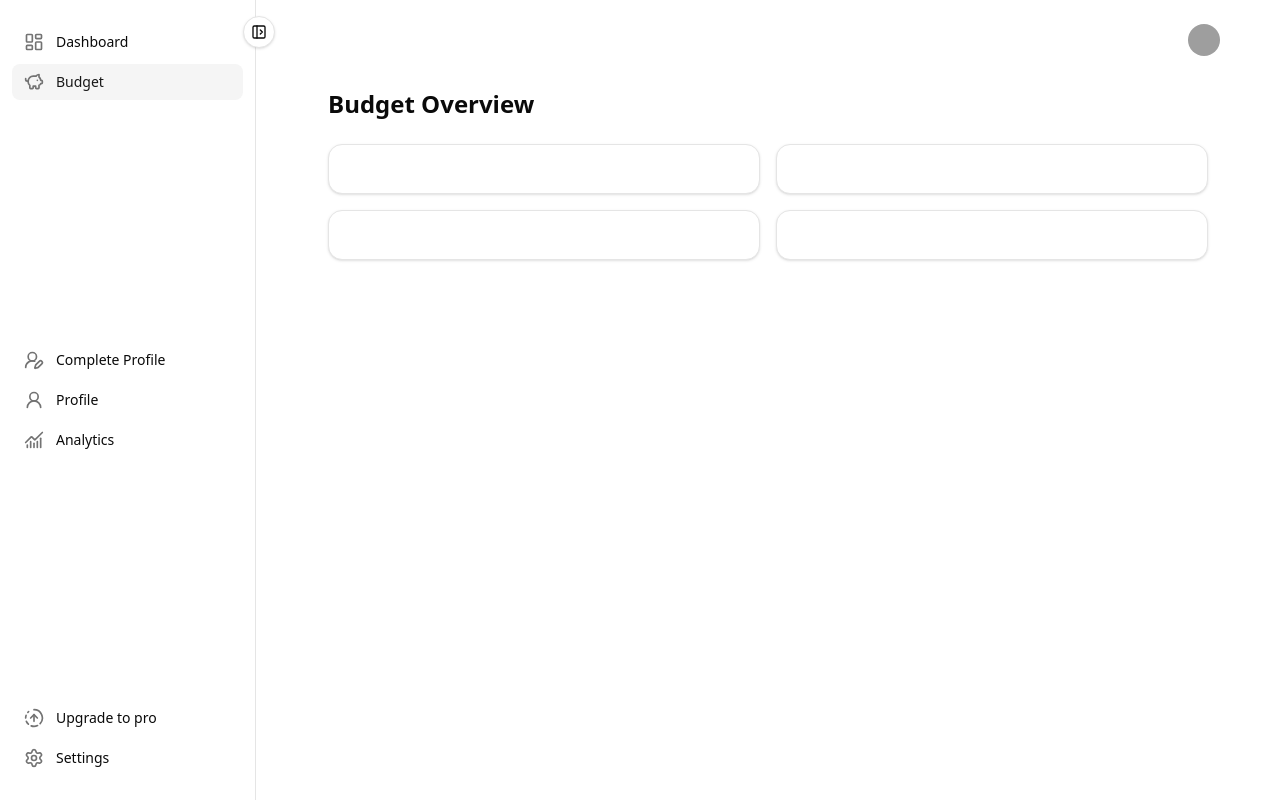
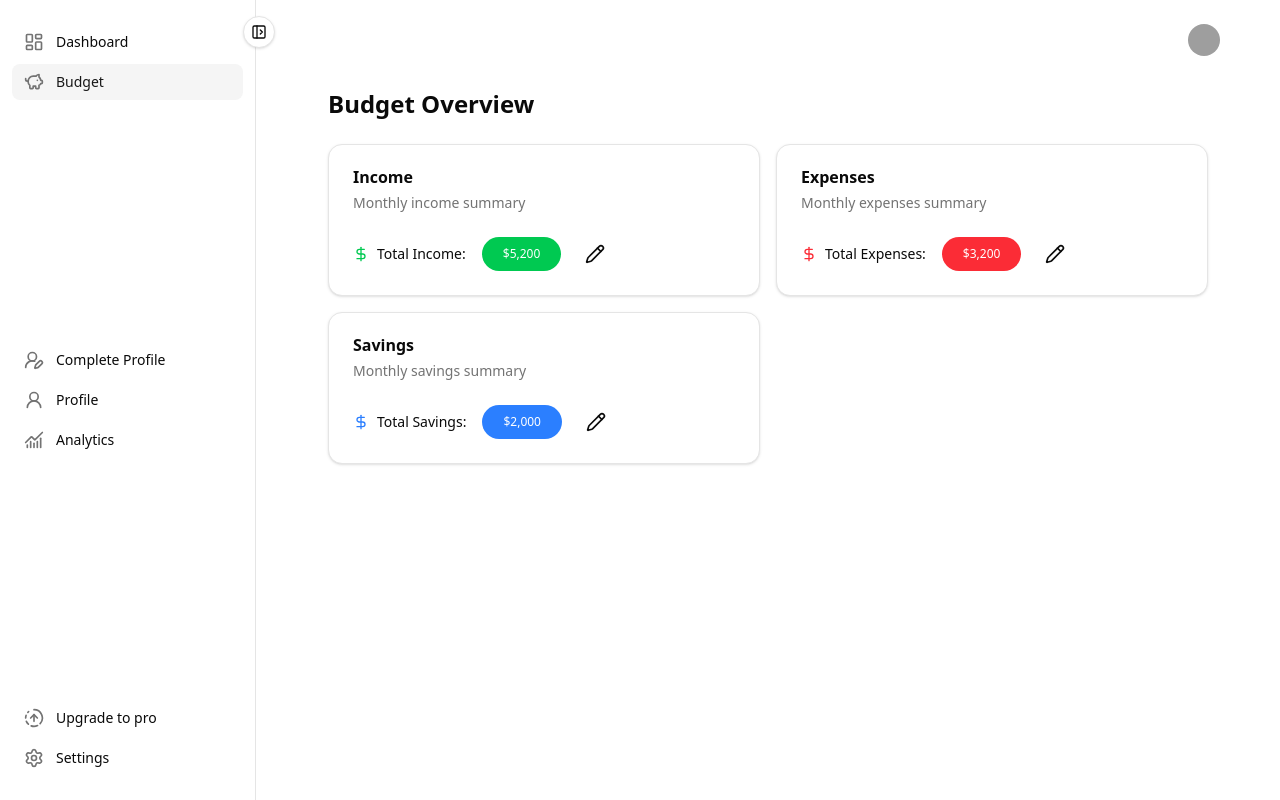
Before and after one commit to Alexandru2401/finans, a React app in the folder frontend/: page /dashboard/budget in a window 1280 px wide. Built offline with nearby package versions, Linux system fonts and the light colour scheme; grey boxes are pictures that could not be loaded; the HTML template or start-up script is replaced by a standard one.

Commit message:
feat(dashboard): start working on budget page, outsourcing cards for income, expenses and savings

```diff
--- /dev/null
+++ b/frontend/src/components/dashboard/BudgetCards.tsx
@@ -0,0 +1,99 @@
+import { DollarSign } from "lucide-react";
+import {
+  Card,
+  CardContent,
+  CardDescription,
+  CardHeader,
+  CardTitle,
+} from "@/components/ui/card";
+import { Badge } from "@/components/ui/badge";
+import { Input } from "@/components/ui/input";
+import { Pencil, Check } from "lucide-react";
+import {
+  Tooltip,
+  TooltipContent,
+  TooltipTrigger,
+} from "@/components/ui/tooltip";
+
+interface BudgetCardsProps {
+  title: string;
+  identifier: string;
+  value: number;
+  isEditing: boolean;
+  iconColor?: string;
+  badgeColor?: string;
+  onEdit: (identifier: string) => void;
+  onSave: (identifier: string) => void;
+  onChange: (identifier: string, value: string) => void;
+}
+
+export default function BudgetCards({
+  title,
+  identifier,
+  value,
+  isEditing,
+  iconColor = "text-green-500",
+  badgeColor = "bg-green-500",
+  onEdit,
+  onSave,
+  onChange,
+}: BudgetCardsProps) {
+  return (
+    <Card>
+      <CardHeader>
+        <CardTitle>{title}</CardTitle>
+        <CardDescription>Monthly {title.toLowerCase()} summary</CardDescription>
+      </CardHeader>
+      <CardContent>
+        <div className="flex items-center gap-4">
+          <div className="flex items-center space-x-2">
+            <DollarSign className={`h-4 w-4 ${iconColor}`} />
+            <span className="text-sm font-medium">Total {title}: </span>
+          </div>
+          {isEditing ? (
+            <Input
+              defaultValue={value.toString()}
+              className="w-24"
+              type="number"
+              onChange={(e) => onChange(identifier, e.target.value)}
+            />
+          ) : (
+            <Badge
+              variant="default"
+              className={`${badgeColor} text-white px-5 py-2`}
+            >
+              ${value.toLocaleString()}
+            </Badge>
+          )}
+          {isEditing ? (
+            <Tooltip>
+              <TooltipTrigger>
+                <Check
+                  onClick={() => onSave(identifier)}
+                  size={20}
+                  className="cursor-pointer ml-2"
+                />
+              </TooltipTrigger>
+              <TooltipContent side="right">
+                <p>Mark as done</p>
+              </TooltipContent>
+            </Tooltip>
+          ) : (
+            <Tooltip>
+              <TooltipTrigger>
+                <Pencil
+                  onClick={() => onEdit(identifier)}
+                  size={20}
+                  className="cursor-pointer ml-2"
+                />
+              </TooltipTrigger>
+              <TooltipContent side="right">
+                <p>Edit {title.toLowerCase()}</p>
+              </TooltipContent>
+            </Tooltip>
+          )}
+        </div>
+      </CardContent>
+    </Card>
+  );
+}
--- /dev/null
+++ b/frontend/src/components/ui/tooltip.tsx
@@ -0,0 +1,55 @@
+import * as React from "react"
+import { Tooltip as TooltipPrimitive } from "radix-ui"
+
+import { cn } from "@/lib/utils"
+
+function TooltipProvider({
+  delayDuration = 0,
+  ...props
+}: React.ComponentProps<typeof TooltipPrimitive.Provider>) {
+  return (
+    <TooltipPrimitive.Provider
+      data-slot="tooltip-provider"
+      delayDuration={delayDuration}
+      {...props}
+    />
+  )
+}
+
+function Tooltip({
+  ...props
+}: React.ComponentProps<typeof TooltipPrimitive.Root>) {
+  return <TooltipPrimitive.Root data-slot="tooltip" {...props} />
+}
+
+function TooltipTrigger({
+  ...props
+}: React.ComponentProps<typeof TooltipPrimitive.Trigger>) {
+  return <TooltipPrimitive.Trigger data-slot="tooltip-trigger" {...props} />
+}
+
+function TooltipContent({
+  className,
+  sideOffset = 0,
+  children,
+  ...props
+}: React.ComponentProps<typeof TooltipPrimitive.Content>) {
+  return (
+    <TooltipPrimitive.Portal>
+      <TooltipPrimitive.Content
+        data-slot="tooltip-content"
+        sideOffset={sideOffset}
+        className={cn(
+          "bg-foreground text-background animate-in fade-in-0 zoom-in-95 data-[state=closed]:animate-out data-[state=closed]:fade-out-0 data-[state=closed]:zoom-out-95 data-[side=bottom]:slide-in-from-top-2 data-[side=left]:slide-in-from-right-2 data-[side=right]:slide-in-from-left-2 data-[side=top]:slide-in-from-bottom-2 z-50 w-fit origin-(--radix-tooltip-content-transform-origin) rounded-md px-3 py-1.5 text-xs text-balance",
+          className
+        )}
+        {...props}
+      >
+        {children}
+        <TooltipPrimitive.Arrow className="bg-foreground fill-foreground z-50 size-2.5 translate-y-[calc(-50%_-_2px)] rotate-45 rounded-[2px]" />
+      </TooltipPrimitive.Content>
+    </TooltipPrimitive.Portal>
+  )
+}
+
+export { Tooltip, TooltipTrigger, TooltipContent, TooltipProvider }
--- a/frontend/src/pages/dashboard/BudgetPage.tsx
+++ b/frontend/src/pages/dashboard/BudgetPage.tsx
@@ -1,31 +1,80 @@
-import {
-  TrendingDown,
-  TrendingUp,
-  Wallet,
-  CreditCard,
-  DollarSign,
-  AlertCircle,
-} from "lucide-react";
-import {
-  Card,
-  CardContent,
-  CardDescription,
-  CardHeader,
-  CardTitle,
-} from "@/components/ui/card";
-import { Badge } from "@/components/ui/badge";
-import { Progress } from "@/components/ui/progress";
+import { useState } from "react";
+import BudgetCards from "@/components/dashboard/BudgetCards";
 
 export default function BudgetPage() {
+  const [budgetData, setBudgetData] = useState({
+    income: 5200,
+    expenses: 3200,
+    savings: 2000,
+  });
+
+  const [isEditing, setIsEditing] = useState({
+    income: false,
+    expenses: false,
+    savings: false,
+  });
+
+  function handleInputChange(identifier: string, value: string) {
+    setBudgetData((prev) => ({
+      ...prev,
+      [identifier]: parseFloat(value) || 0,
+    }));
+  }
+
+  function handleEdit(identifier: string) {
+    setIsEditing((prev) => ({
+      ...prev,
+      [identifier]: true,
+    }));
+  }
+
+  function handleSave(identifier: string) {
+    setIsEditing((prev) => ({
+      ...prev,
+      [identifier]: false,
+    }));
+  }
+
   return (
     <section className="py-8 px-4 md:px-8 max-w-7xl mx-auto">
       <h1 className="text-2xl font-bold mb-6">Budget Overview</h1>
 
       <div className="grid grid-cols-2 gap-4">
-        <Card></Card>
-        <Card></Card>
-        <Card></Card>
-        <Card></Card>
+        <BudgetCards
+          title="Income"
+          identifier="income"
+          value={budgetData.income}
+          isEditing={isEditing.income}
+          iconColor="text-green-500"
+          badgeColor="bg-green-500"
+          onEdit={handleEdit}
+          onSave={handleSave}
+          onChange={handleInputChange}
+        />
+
+        <BudgetCards
+          title="Expenses"
+          identifier="expenses"
+          value={budgetData.expenses}
+          isEditing={isEditing.expenses}
+          iconColor="text-red-500"
+          badgeColor="bg-red-500"
+          onEdit={handleEdit}
+          onSave={handleSave}
+          onChange={handleInputChange}
+        />
+
+        <BudgetCards
+          title="Savings"
+          identifier="savings"
+          value={budgetData.savings}
+          isEditing={isEditing.savings}
+          iconColor="text-blue-500"
+          badgeColor="bg-blue-500"
+          onEdit={handleEdit}
+          onSave={handleSave}
+          onChange={handleInputChange}
+        />
       </div>
     </section>
   );
--- a/frontend/src/routes/layout/DashboardRootLayout.tsx
+++ b/frontend/src/routes/layout/DashboardRootLayout.tsx
@@ -1,9 +1,11 @@
 import DashboardMainNavigation from "../navigation/DashboardMainNavigation";
 import { Outlet } from "react-router";
 import ProfileBadge from "@/components/dashboard/ProfileBadge";
+import { TooltipProvider } from "@/components/ui/tooltip";
 
 export default function DashboardRootLayout() {
   return (
+    <TooltipProvider>
       <div className="flex h-screen overflow-hidden">
         <DashboardMainNavigation />
 
@@ -14,5 +16,6 @@ export default function DashboardRootLayout() {
           <Outlet />
         </main>
       </div>
+    </TooltipProvider>
   );
 }
```
Lines whose indentation alone changed are shown as unchanged.
